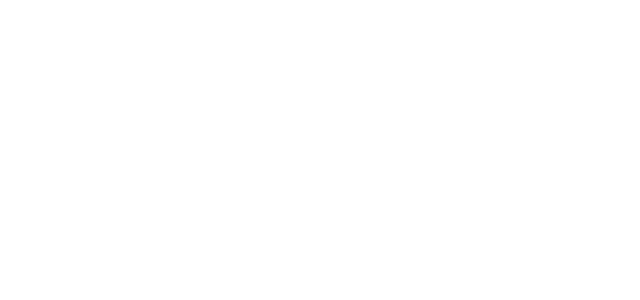
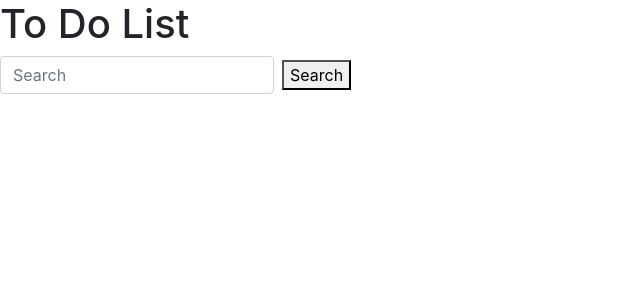
Before and after one commit to dpankov91/ToDoIt-Frontend, an Angular app in the folder todoit-app-frontend/: page / in a window 1280 px wide. Shown: the top 300 px of the page, without its empty margins (0-640 px from the left). Built offline with nearby package versions, Linux system fonts and the light colour scheme.

Commit message:
added todolist component

```diff
--- a/todoit-app-frontend/package.json
+++ b/todoit-app-frontend/package.json
@@ -16,9 +16,12 @@
     "@angular/compiler": "~10.1.6",
     "@angular/core": "~10.1.6",
     "@angular/forms": "~10.1.6",
+    "@angular/localize": "~10.1.6",
     "@angular/platform-browser": "~10.1.6",
     "@angular/platform-browser-dynamic": "~10.1.6",
     "@angular/router": "~10.1.6",
+    "@ng-bootstrap/ng-bootstrap": "^8.0.4",
+    "bootstrap": "^4.5.0",
     "rxjs": "~6.6.0",
     "tslib": "^2.0.0",
     "zone.js": "~0.10.2"
--- a/todoit-app-frontend/src/app/app-routing.module.ts
+++ b/todoit-app-frontend/src/app/app-routing.module.ts
@@ -1,7 +1,10 @@
 import { NgModule } from '@angular/core';
 import { Routes, RouterModule } from '@angular/router';
+import {TodolistComponent} from './todolist/todolist.component';
 
-const routes: Routes = [];
+const routes: Routes = [
+  {path: '', component: TodolistComponent},
+];
 
 @NgModule({
   imports: [RouterModule.forRoot(routes)],
--- /dev/null
+++ b/todoit-app-frontend/src/app/todolist/todolist.component.html
@@ -0,0 +1,5 @@
+<h1 class="header">To Do List</h1>
+<form class="form-inline md-form mr-auto mb-4">
+  <input class="form-control mr-sm-2" type="text" placeholder="Search" aria-label="Search">
+  <button mdbBtn size="sm" gradient="aqua" rounded="true" class="my-0 waves-light" mdbWavesEffect type="submit">Search</button>
+</form>
--- /dev/null
+++ b/todoit-app-frontend/src/app/todolist/todolist.component.ts
@@ -0,0 +1,15 @@
+import { Component, OnInit } from '@angular/core';
+
+@Component({
+  selector: 'app-todolist',
+  templateUrl: './todolist.component.html',
+  styleUrls: ['./todolist.component.scss']
+})
+export class TodolistComponent implements OnInit {
+
+  constructor() { }
+
+  ngOnInit(): void {
+  }
+
+}
--- a/todoit-app-frontend/src/polyfills.ts
+++ b/todoit-app-frontend/src/polyfills.ts
@@ -1,3 +1,7 @@
+/***************************************************************************************************
+ * Load `$localize` onto the global scope - used if i18n tags appear in Angular templates.
+ */
+import '@angular/localize/init';
 /**
  * This file includes polyfills needed by Angular and is loaded before the app.
  * You can add your own extra polyfills to this file.
--- a/todoit-app-frontend/src/styles.scss
+++ b/todoit-app-frontend/src/styles.scss
@@ -1 +1,4 @@
 /* You can add global styles to this file, and also import other style files */
+
+/* Importing Bootstrap SCSS file. */
+@import '~bootstrap/scss/bootstrap';
```
Also changed, not shown: todoit-app-frontend/src/app/app.module.ts (+6 -2 lines), todoit-app-frontend/src/app/todolist/todolist.component.scss (added), 2 other files (tests, documents, lock files or other folders).
